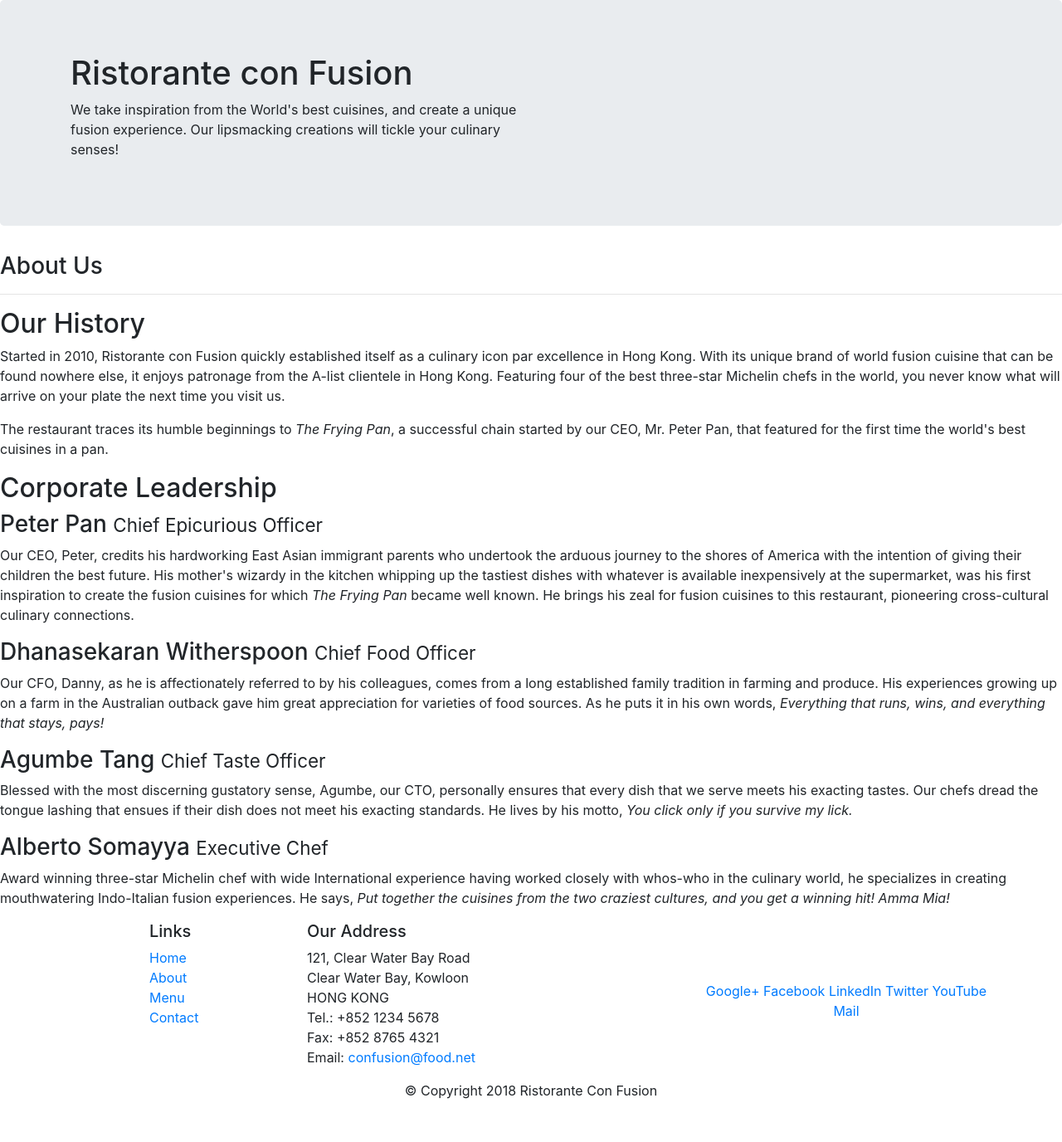
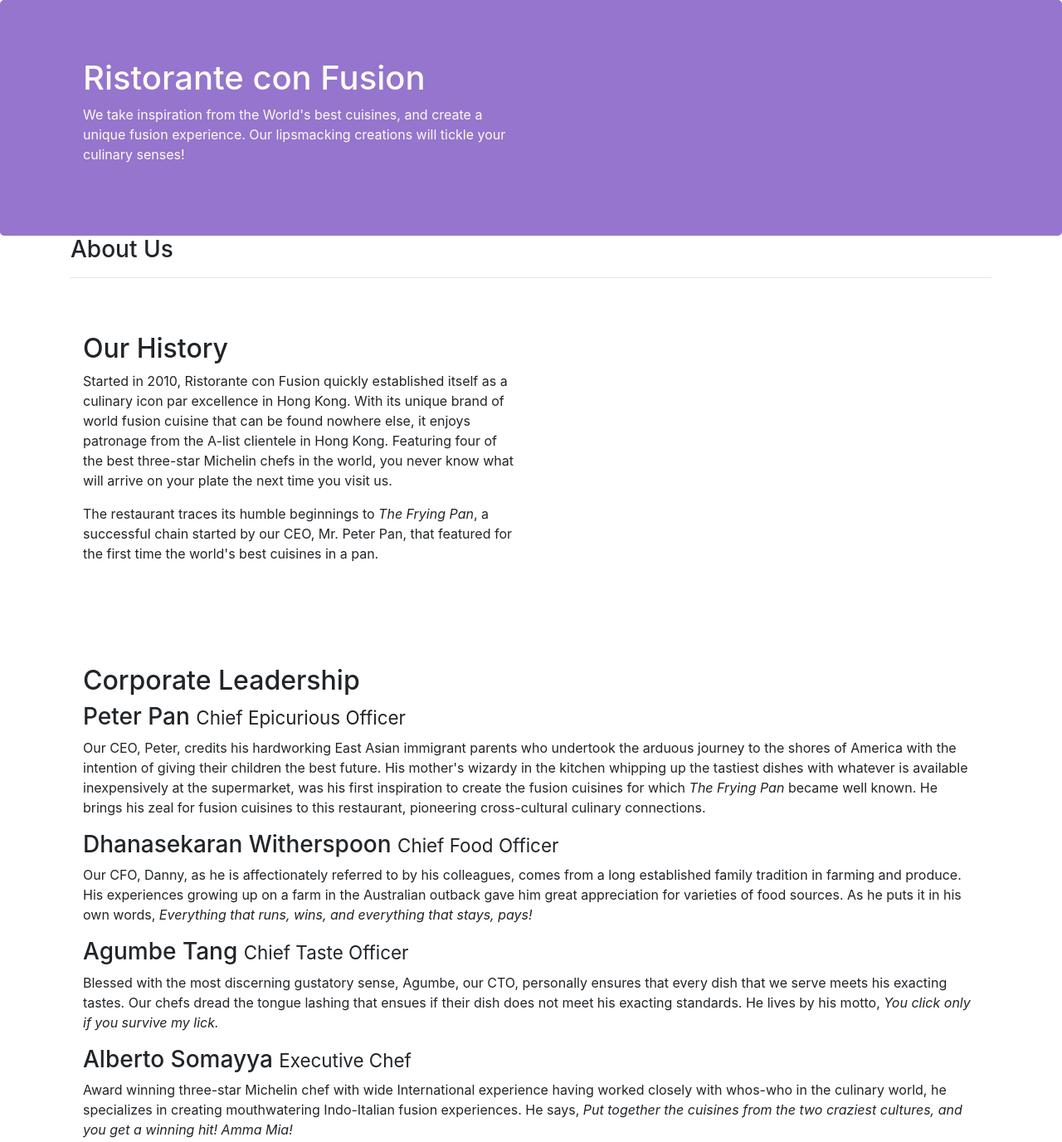
Before and after one commit to ameelepcha/assignment-1, a website: page aboutus.html in a window 1280 px wide. Shown: the top 1376 px of the page at 83% size. Before the commit the page ends 1342 px from the top, so only its background shows below. Drawn offline with nearby package versions, Linux system fonts and the light colour scheme.

Commit message:
first assignment completed

```diff
--- a/aboutus.html
+++ b/aboutus.html
@@ -9,6 +9,8 @@
 
     <!-- Bootstrap CSS -->
     <link rel="stylesheet" href="node_modules/bootstrap/dist/css/bootstrap.min.css">
+    <link rel="stylesheet" href="https://maxcdn.bootstrapcdn.com/bootstrap/4.0.0/css/bootstrap.min.css" integrity="sha384-Gn5384xqQ1aoWXA+058RXPxPg6fy4IWvTNh0E263XmFcJlSAwiGgFAW/dAiS6JXm" crossorigin="anonymous">
+    <link href="css/style.css" rel="stylesheet">
     <title>Ristorante Con Fusion: About Us</title>
 
 </head>
@@ -28,39 +30,43 @@
         </div>
     </header>
 
-    <div>
-        <div>
-            <div>
+    <div class="container">
+        <div class="row">
+            <div class="col-12 col-sm-12">
                <h3>About Us</h3>
                <hr>
             </div>
         </div>
 
-        <div>
-            <div>
+        <div class="row row-content">
+            <div class="col-12 col-sm-6">
                 <h2>Our History</h2>
                 <p>Started in 2010, Ristorante con Fusion quickly established itself as a culinary icon par excellence in Hong Kong. With its unique brand of world fusion cuisine that can be found nowhere else, it enjoys patronage from the A-list clientele in Hong Kong.  Featuring four of the best three-star Michelin chefs in the world, you never know what will arrive on your plate the next time you visit us.</p>
                 <p>The restaurant traces its humble beginnings to <em>The Frying Pan</em>, a successful chain started by our CEO, Mr. Peter Pan, that featured for the first time the world's best cuisines in a pan.</p>
             </div>
-            <div>
-            </div>
+            <!-- <div>
+            </div> -->
         </div>
 
 
-        <div>
-            <div>
+        <div class="row row-content">
+            <div class="col-12 col-sm-12">
+
                     <h2>Corporate Leadership</h2>
                     <h3>Peter Pan <small>Chief Epicurious Officer</small></h3>
-                <p>Our CEO, Peter, credits his hardworking East Asian immigrant parents who undertook the arduous journey to the shores of America with the intention of giving their children the best future. His mother's wizardy in the kitchen whipping up the tastiest dishes with whatever is available inexpensively at the supermarket, was his first inspiration to create the fusion cuisines for which <em>The Frying Pan</em> became well known. He brings his zeal for fusion cuisines to this restaurant, pioneering cross-cultural culinary connections.</p>
+                    <p class="d-none d-sm-block">Our CEO, Peter, credits his hardworking East Asian immigrant parents who undertook the arduous journey to the shores of America with the intention of giving their children the best future. His mother's wizardy in the kitchen whipping up the tastiest dishes with whatever is available inexpensively at the supermarket, was his first inspiration to create the fusion cuisines for which <em>The Frying Pan</em> became well known. He brings his zeal for fusion cuisines to this restaurant, pioneering cross-cultural culinary connections.</p>
+
                     <h3>Dhanasekaran Witherspoon <small>Chief Food Officer</small></h3>
-                <p>Our CFO, Danny, as he is affectionately referred to by his colleagues, comes from a long established family tradition in farming and produce. His experiences growing up on a farm in the Australian outback gave him great appreciation for varieties of food sources. As he puts it in his own words, <em>Everything that runs, wins, and everything that stays, pays!</em></p>
+                    <p class="d-none d-sm-block">Our CFO, Danny, as he is affectionately referred to by his colleagues, comes from a long established family tradition in farming and produce. His experiences growing up on a farm in the Australian outback gave him great appreciation for varieties of food sources. As he puts it in his own words, <em>Everything that runs, wins, and everything that stays, pays!</em></p>
+
                     <h3>Agumbe Tang <small>Chief Taste Officer</small></h3>
-                <p>Blessed with the most discerning gustatory sense, Agumbe, our CTO, personally ensures that every dish that we serve meets his exacting tastes. Our chefs dread the tongue lashing that ensues if their dish does not meet his exacting standards. He lives by his motto, <em>You click only if you survive my lick.</em></p>
+                    <p class="d-none d-sm-block">Blessed with the most discerning gustatory sense, Agumbe, our CTO, personally ensures that every dish that we serve meets his exacting tastes. Our chefs dread the tongue lashing that ensues if their dish does not meet his exacting standards. He lives by his motto, <em>You click only if you survive my lick.</em></p>
+
                     <h3>Alberto Somayya <small>Executive Chef</small></h3>
-                <p>Award winning three-star Michelin chef with wide International experience having worked closely with whos-who in the culinary world, he specializes in creating mouthwatering Indo-Italian fusion experiences. He says, <em>Put together the cuisines from the two craziest cultures, and you get a winning hit! Amma Mia!</em></p>
+                    <p class="d-none d-sm-block">Award winning three-star Michelin chef with wide International experience having worked closely with whos-who in the culinary world, he specializes in creating mouthwatering Indo-Italian fusion experiences. He says, <em>Put together the cuisines from the two craziest cultures, and you get a winning hit! Amma Mia!</em></p>
+
             </div>
        </div>
-
     </div>
 
     <footer class="footer">
--- /dev/null
+++ b/css/style.css
@@ -0,0 +1,29 @@
+.jumbotron {
+    padding:70px 30px 70px 30px;
+    margin:0px auto;
+    background: #9575CD ;
+    color:floralwhite;
+}
+
+address{
+    font-size:80%;
+    margin:0px;
+    color:#0f0f0f;
+}
+
+.row-header{
+    margin:0px auto;
+    padding:0px;
+}
+
+.row-content {
+    margin:0px auto;
+    padding: 50px 0px 50px 0px;
+    min-height:400px;
+}
+
+.footer{
+    background-color: #D1C4E9;
+    margin:0px auto;
+    padding: 20px 0px 20px 0px;
+}
```
Lines whose indentation alone changed are shown as unchanged.
